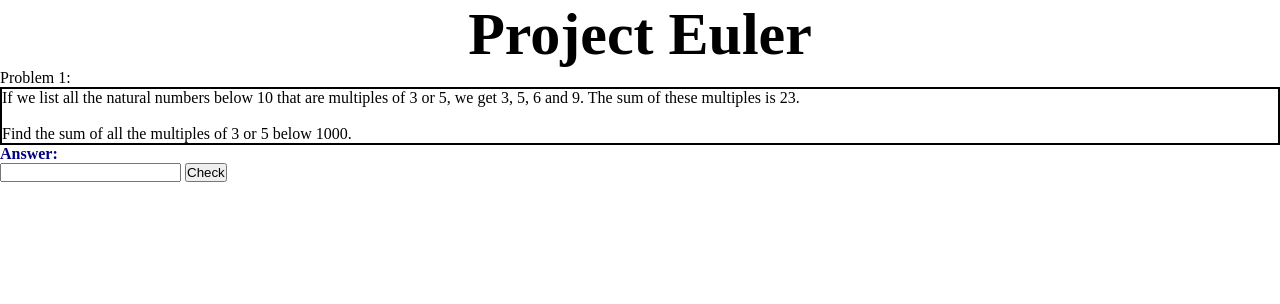
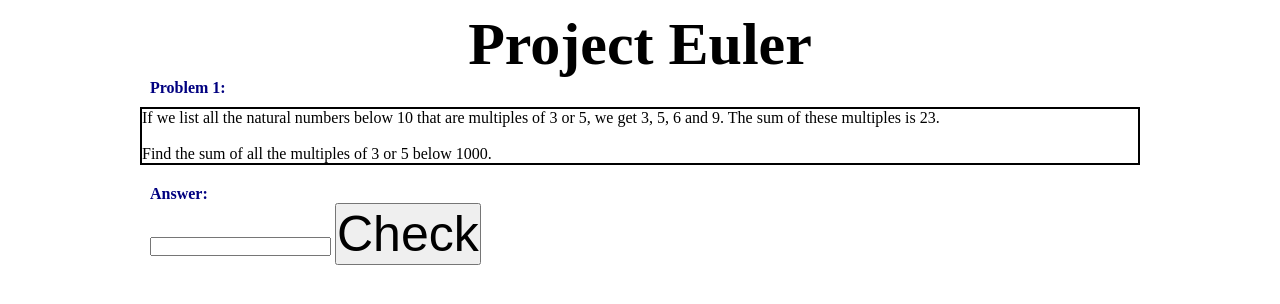
Before and after one commit to Leviax7/ProjectEuler1, a plain HTML site: page index.html in a window 1280 px wide. Drawn offline with Linux system fonts and the light colour scheme.

Commit message:
Fixed chrome compatibility with css

```diff
--- a/style.css
+++ b/style.css
@@ -1,28 +1,28 @@
 * {
-  margin:0;
-  padding:0;
+  margin:0px;
+  padding:0px;
 }
 
 .title{
   text-align: center;
-  margin: 10 0 0 0;
+  margin: 10px 0px 0px 0px;
   font-size: 60px;
 
 
 }
-.problemHeader{
-  margin: 0 0 0 150;
+.problemheader{
+  margin: 0px 0px 0px 150px;
   font-weight: bold;
   color: navy;
 }
 .problemtext{
 
   border: 2px solid;
-  margin: 10 140 0 140;
+  margin: 10px 140px 0px 140px;
   padding: 5 0 5 5;
 }
 .answercontent{
-  margin: 20 0 0 150
+  margin: 20px 0px 0px 150px;
 }
 
 .answer{
@@ -30,6 +30,6 @@
   color: navy;
 }
 .checkanswer{
- font-size: 50;
+ font-size: 50px;
 
 }
```
